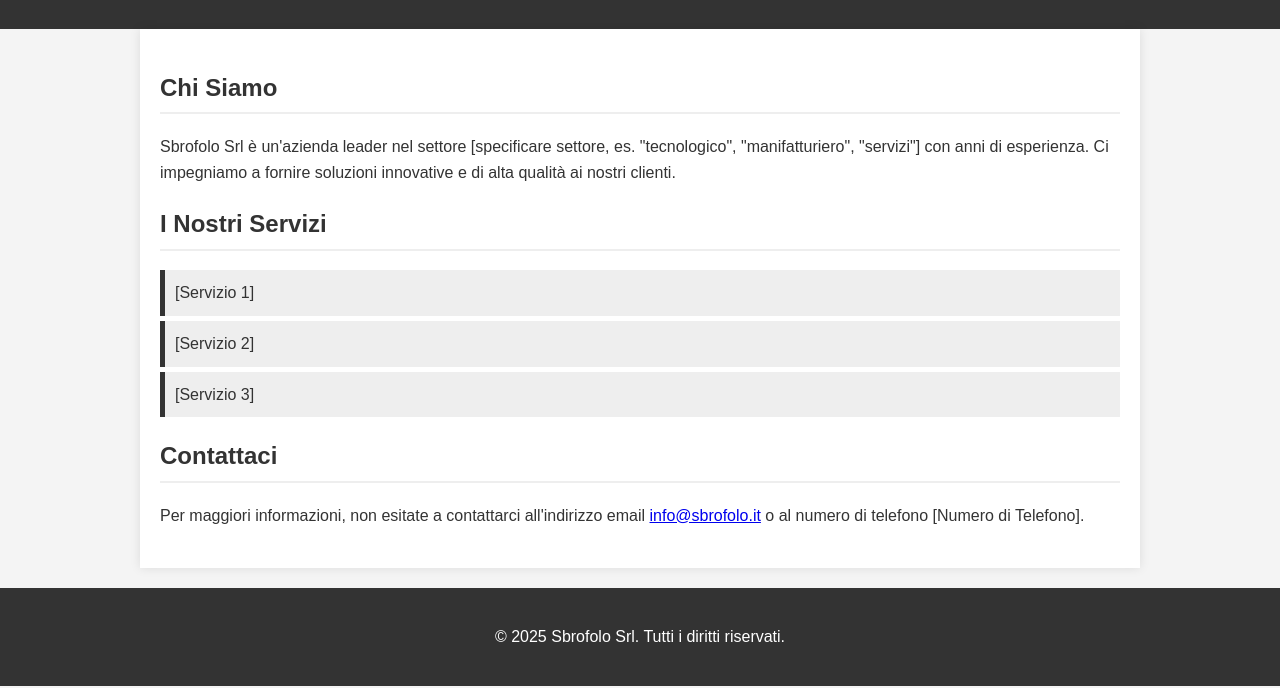
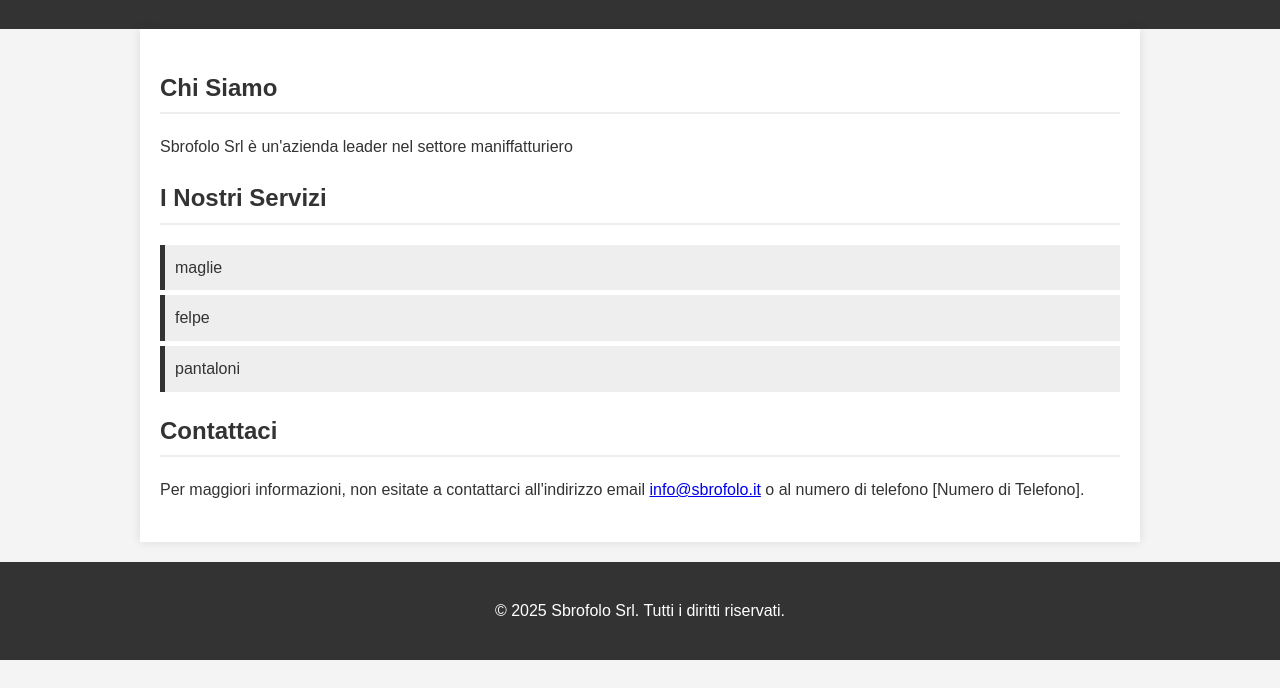
Before and after one commit to CaoVy03/sbrofolo, a plain HTML site: page index.html in a window 1280 px wide. Shown: the part 112-800 px from the top of the page. Drawn offline with Linux system fonts and the light colour scheme.

Commit message:
modifiche contenuti file

```diff
--- a/index.html
+++ b/index.html
@@ -14,14 +14,13 @@
     <main>
         <section class="about">
             <h2>Chi Siamo</h2>
-            <p>Sbrofolo Srl è un'azienda leader nel settore [specificare settore, es. "tecnologico", "manifatturiero", "servizi"] con anni di esperienza. Ci impegniamo a fornire soluzioni innovative e di alta qualità ai nostri clienti.</p>
-        </section>
+            <p>Sbrofolo Srl è un'azienda leader nel settore maniffatturiero</p>
         <section class="services">
             <h2>I Nostri Servizi</h2>
             <ul>
-                <li>[Servizio 1]</li>
-                <li>[Servizio 2]</li>
-                <li>[Servizio 3]</li>
+                <li>maglie</li>
+                <li>felpe</li>
+                <li>pantaloni</li>
             </ul>
         </section>
         <section class="contact">
```
